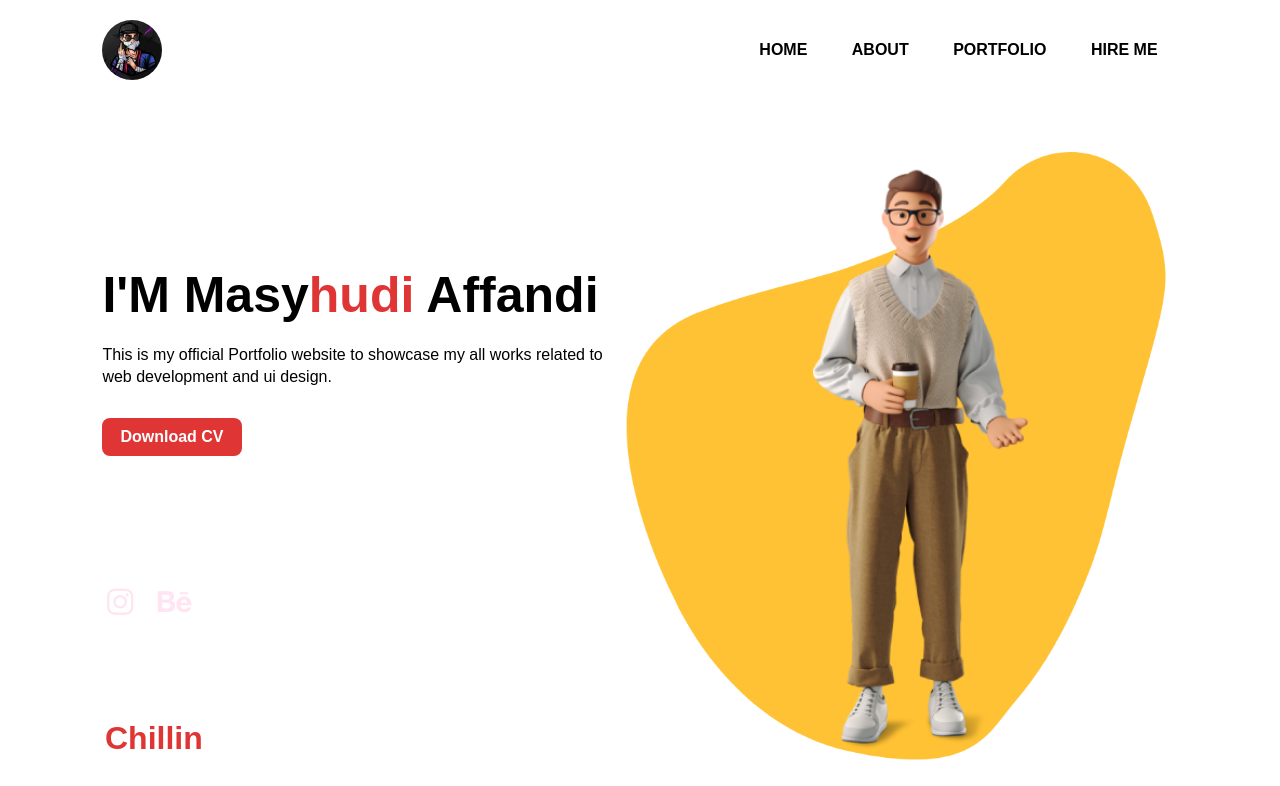
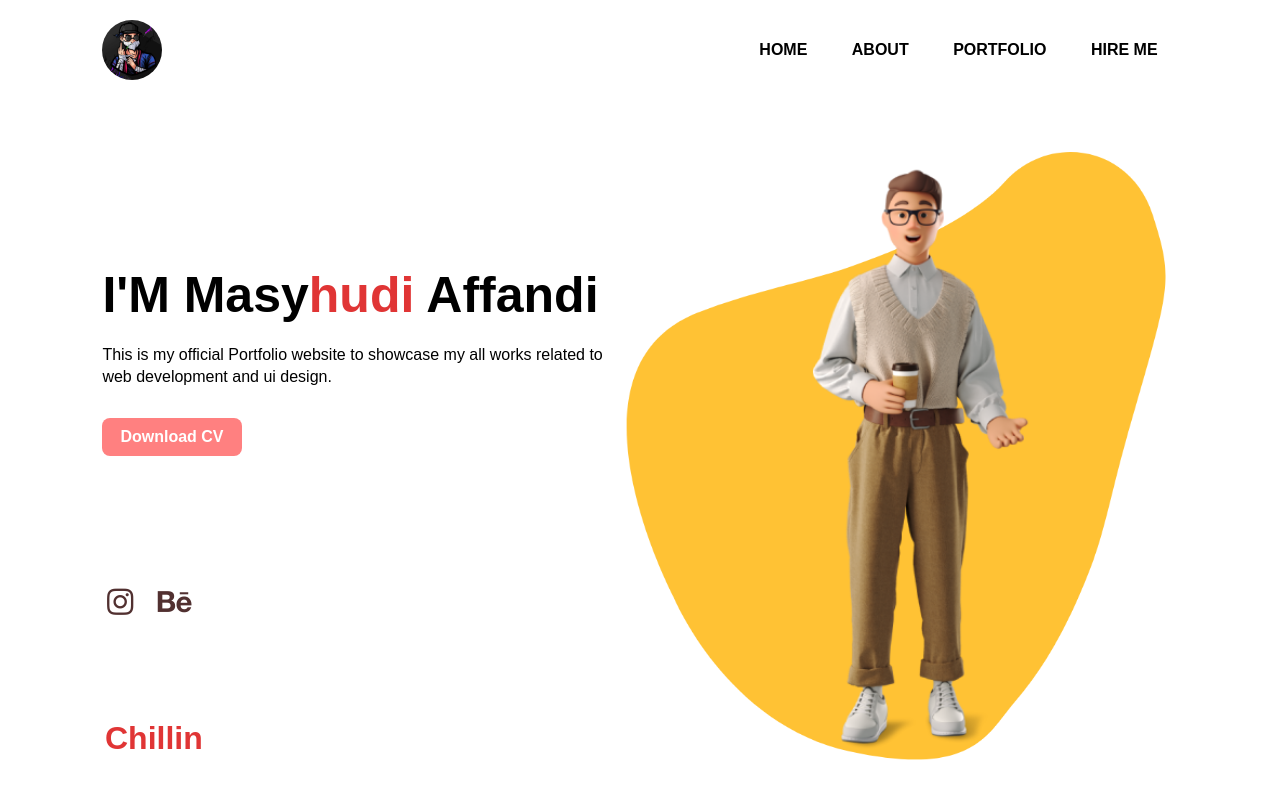
Before and after one commit to Humdiess/Humdies-Portofolio, a plain HTML site: page index.html in a window 1280 px wide. Shown: the top 786 px of the page. Drawn offline with Linux system fonts and the light colour scheme; grey boxes are pictures that could not be loaded.

Commit message:
Update styles.css

```diff
--- a/styles.css
+++ b/styles.css
@@ -65,7 +65,7 @@ span{
 }
 
 .detel a{
-    background: #e03535;
+    background: #ff8080;
     padding: 10px 18px;
     text-decoration: none;
     font-weight: bold;
@@ -112,7 +112,7 @@ span{
 
 .social a{
     font-size: 30px;
-    color: #ffe4f2;
+    color: #513030;
     margin-right: 20px;
 }
 
```
